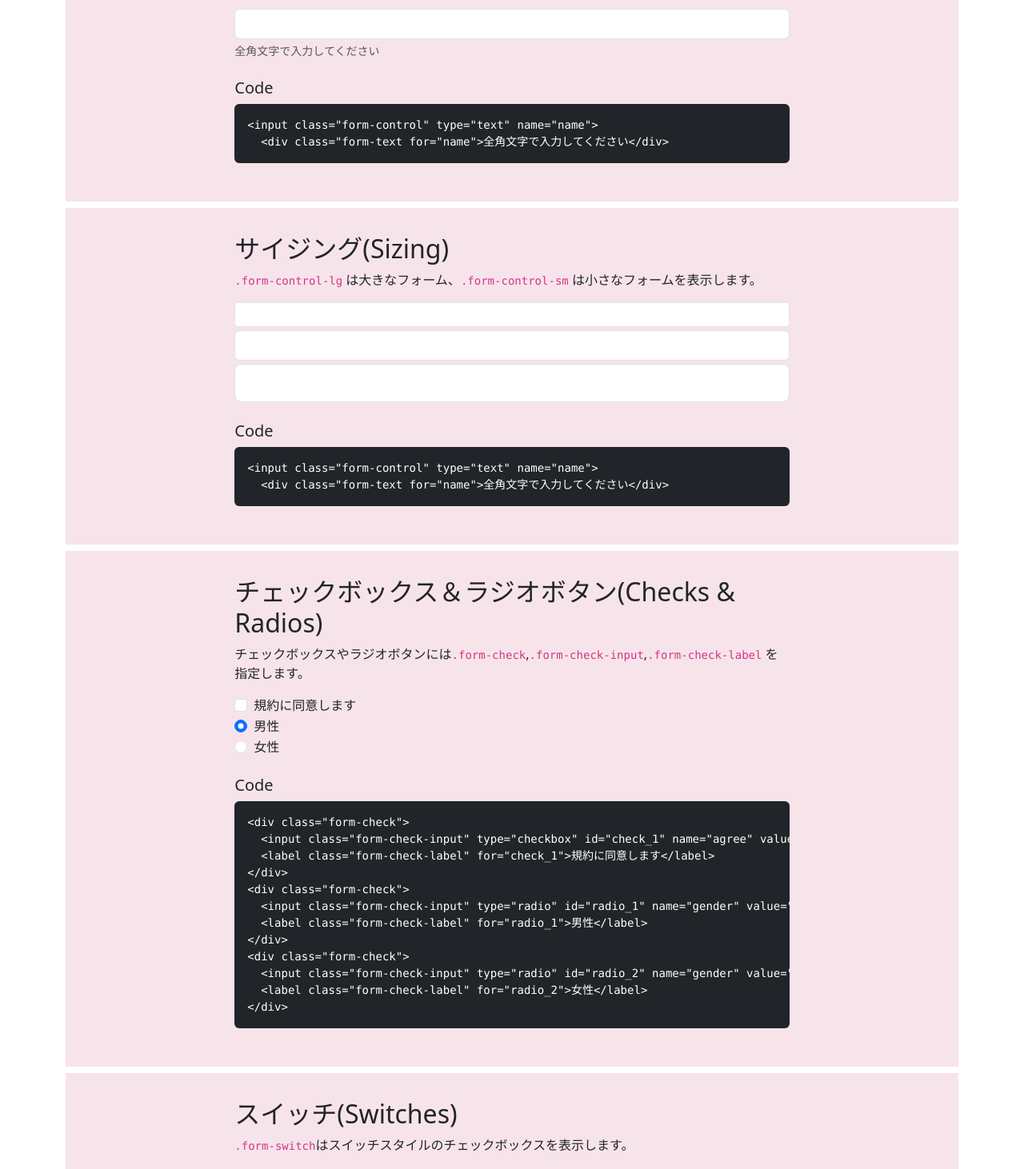
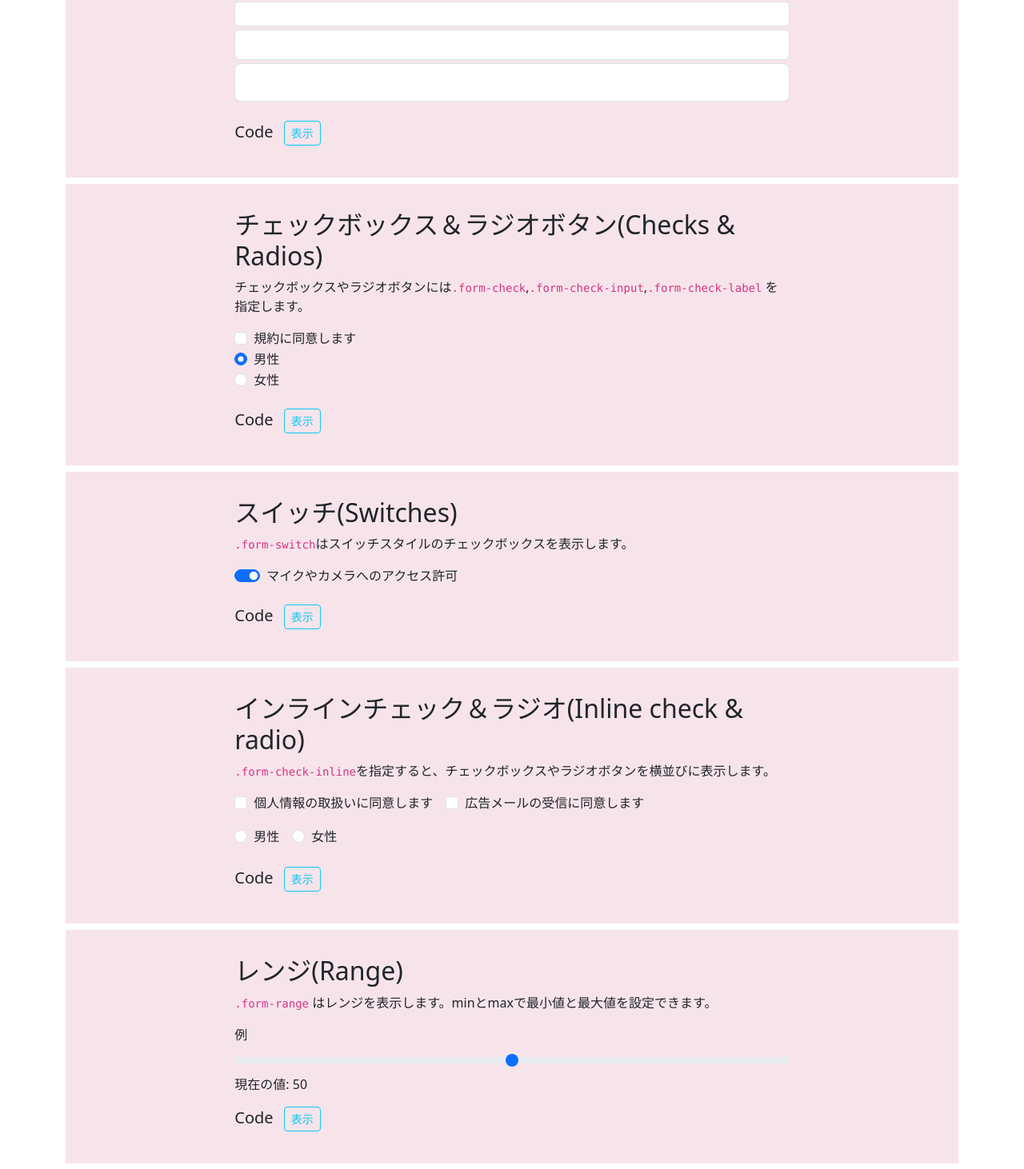
Before and after one commit to yyytatakahashi/vue-study, a Vue app: page /bootforms in a window 1280 px wide. Shown: the part 920-2382 px from the top of the page at 80% size. Built offline with nearby package versions, Linux system fonts and the light colour scheme.

Commit message:
codeの表示ビジブル追加。 レンジ（form-range）の追加。

```diff
--- a/src/views/BootFormsView.vue
+++ b/src/views/BootFormsView.vue
@@ -21,8 +21,13 @@
             <router-link to="/bootmenu" class="btn btn-primary button"> 登録 </router-link>
           </div>
         </form>
-        <h5 class="mt-4">Code</h5>
-        <pre class="bg-dark text-white p-3 rounded"><code>&lt;form&gt;
+        <h5 class="mt-4">
+          Code
+          <button type="button" class="btn btn-sm btn-outline-info ms-2" @click="toggleCode(1)">
+            {{ showCode1 ? '非表示' : '表示' }}
+          </button>
+        </h5>
+        <pre v-if="showCode1" class="bg-dark text-white p-3 rounded"><code>&lt;form&gt;
   &lt;div class="mb-2"&gt;
     &lt;label class="form-label" for="name"&gt;名前&lt;/label&gt;
     &lt;input class="form-control" type="text" name="name" id="name"&gt;
@@ -48,11 +53,17 @@
             <div class="form-text">全角文字で入力してください</div>
           </div>
         </form>
-        <h5 class="mt-4">Code</h5>
+        <h5 class="mt-4">
+          Code
+          <button type="button" class="btn btn-sm btn-outline-info ms-2" @click="toggleCode(2)">
+            {{ showCode2 ? '非表示' : '表示' }}
+          </button>
+        </h5>
         <pre
+          v-if="showCode2"
           class="bg-dark text-white p-3 rounded"
         ><code>&lt;input class="form-control" type="text" name="name"&gt;
-  &lt;div class="form-text for="name"&gt;全角文字で入力してください&lt;/div&gt;
+  &lt;div class="form-text" for="name"&gt;全角文字で入力してください&lt;/div&gt;
 </code></pre>
       </div>
     </div>
@@ -70,11 +81,18 @@
           <input class="form-control mb-1" type="text" />
           <input class="form-control form-control-lg" type="text" />
         </div>
-        <h5 class="mt-4">Code</h5>
+        <h5 class="mt-4">
+          Code
+          <button type="button" class="btn btn-sm btn-outline-info ms-2" @click="toggleCode(3)">
+            {{ showCode3 ? '非表示' : '表示' }}
+          </button>
+        </h5>
         <pre
+          v-if="showCode3"
           class="bg-dark text-white p-3 rounded"
-        ><code>&lt;input class="form-control" type="text" name="name"&gt;
-  &lt;div class="form-text for="name"&gt;全角文字で入力してください&lt;/div&gt;
+        ><code>&lt;input class="form-control form-control-sm" type="text" /&gt;
+&lt;input class="form-control" type="text" /&gt;
+&lt;input class="form-control form-control-lg" type="text" /&gt;
 </code></pre>
       </div>
     </div>
@@ -108,8 +126,16 @@
           <input class="form-check-input" type="radio" id="radio_2" name="gender" value="female" />
           <label class="form-check-label" for="radio_2">女性</label>
         </div>
-        <h5 class="mt-4">Code</h5>
-        <pre class="bg-dark text-white p-3 rounded"><code>&lt;div class="form-check"&gt;
+        <h5 class="mt-4">
+          Code
+          <button type="button" class="btn btn-sm btn-outline-info ms-2" @click="toggleCode(4)">
+            {{ showCode4 ? '非表示' : '表示' }}
+          </button>
+        </h5>
+        <pre
+          v-if="showCode4"
+          class="bg-dark text-white p-3 rounded"
+        ><code>&lt;div class="form-check"&gt;
   &lt;input class="form-check-input" type="checkbox" id="check_1" name="agree" value="yes" /&gt;
   &lt;label class="form-check-label" for="check_1"&gt;規約に同意します&lt;/label&gt;
 &lt;/div&gt;
@@ -141,7 +167,27 @@
           />
           <label class="form-check-label" for="switch_1">マイクやカメラへのアクセス許可</label>
         </div>
-        <h5 class="mt-4">Code</h5>
+        <h5 class="mt-4">
+          Code
+          <button type="button" class="btn btn-sm btn-outline-info ms-2" @click="toggleCode(5)">
+            {{ showCode5 ? '非表示' : '表示' }}
+          </button>
+        </h5>
+        <pre
+          v-if="showCode5"
+          class="bg-dark text-white p-3 rounded"
+        ><code>&lt;div class="form-check form-switch"&gt;
+  &lt;input
+    class="form-check-input"
+    type="checkbox"
+    id="switch_1"
+    name="kyoka"
+    value="yes"
+    checked
+  /&gt;
+  &lt;label class="form-check-label" for="switch_1"&gt;マイクやカメラへのアクセス許可&lt;/label&gt;
+&lt;/div&gt;
+</code></pre>
       </div>
     </div>
   </div>
@@ -193,14 +239,135 @@
             <label class="form-check-label" for="radio_4">女性</label>
           </div>
         </div>
-        <h5 class="mt-4">Code</h5>
+        <h5 class="mt-4">
+          Code
+          <button type="button" class="btn btn-sm btn-outline-info ms-2" @click="toggleCode(6)">
+            {{ showCode6 ? '非表示' : '表示' }}
+          </button>
+        </h5>
+        <pre
+          v-if="showCode6"
+          class="bg-dark text-white p-3 rounded"
+        ><code>&lt;div class="form-check form-check-inline"&gt;
+  &lt;input
+    class="form-check-input"
+    type="checkbox"
+    id="agree_info"
+    name="agree[]"
+    value="info"
+  /&gt;
+  &lt;label class="form-check-label" for="agree_info"&gt;個人情報の取扱いに同意します&lt;/label&gt;
+&lt;/div&gt;
+&lt;div class="form-check form-check-inline"&gt;
+  &lt;input
+    class="form-check-input"
+    type="checkbox"
+    id="agree_mail"
+    name="agree[]"
+    value="mail"
+  /&gt;
+  &lt;label class="form-check-label" for="agree_mail"&gt;広告メールの受信に同意します&lt;/label&gt;
+&lt;/div&gt;
+
+&lt;div class="form-check form-check-inline"&gt;
+  &lt;input class="form-check-input" type="radio" id="radio_3" name="gender" value="male" /&gt;
+  &lt;label class="form-check-label" for="radio_3"&gt;男性&lt;/label&gt;
+&lt;/div&gt;
+&lt;div class="form-check form-check-inline"&gt;
+  &lt;input
+    class="form-check-input"
+    type="radio"
+    id="radio_4"
+    name="gender"
+    value="female"
+  /&gt;
+  &lt;label class="form-check-label" for="radio_4"&gt;女性&lt;/label&gt;
+&lt;/div&gt;
+</code></pre>
+      </div>
+    </div>
+  </div>
+  <div class="bootforms mb-2">
+    <div class="row">
+      <div class="col-lg-8 mx-auto">
+        <h2 class="mb-2">レンジ(Range)</h2>
+        <p class=""><code>.form-range</code> はレンジを表示します。minとmaxで最小値と最大値を設定できます。</p>
+        <div class="mb-2">
+          <label class="form-label">例</label>
+          <input
+            class="form-range"
+            type="range"
+            id="range_1"
+            v-model="rangeValue"
+            min="0"
+            max="100"
+          />
+          <div>現在の値: {{ rangeValue }}</div>
+        </div>
+        <h5 class="mt-3">
+          Code
+          <button type="button" class="btn btn-sm btn-outline-info ms-2" @click="toggleCode(7)">
+            {{ showCode7 ? '非表示' : '表示' }}
+          </button>
+        </h5>
+        <pre
+          v-if="showCode7"
+          class="bg-dark text-white p-3 rounded"
+        ><code>&lt;label class="form-label"&gt;例&lt;/label&gt;
+&lt;input class="form-range" type="range" id="range_1" /&gt;
+</code></pre>
       </div>
     </div>
   </div>
 </template>
-<script>
-export default {
-  name: 'bootForms',
+<script setup>
+import { ref } from 'vue'
+
+/**
+ * コードブロックの表示・非表示を管理するリアクティブな状態
+ */
+const showCode1 = ref(false)
+const showCode2 = ref(false)
+const showCode3 = ref(false)
+const showCode4 = ref(false)
+const showCode5 = ref(false)
+const showCode6 = ref(false)
+const showCode7 = ref(false)
+
+// レンジの値を管理するリアクティブ変数
+const rangeValue = ref(50) // 初期値50
+
+/**
+ * 指定された番号のコードブロックの表示状態を切り替える
+ * @param {number} num - 切り替えるコードブロックの番号
+ */
+function toggleCode(num) {
+  switch (num) {
+    case 1:
+      showCode1.value = !showCode1.value
+      break
+    case 2:
+      showCode2.value = !showCode2.value
+      break
+    case 3:
+      showCode3.value = !showCode3.value
+      break
+    case 4:
+      showCode4.value = !showCode4.value
+      break
+    case 5:
+      showCode5.value = !showCode5.value
+      break
+    case 6:
+      showCode6.value = !showCode6.value
+      break
+    case 7:
+      showCode7.value = !showCode7.value
+      break
+    default:
+      // 無効な番号は何もしない
+      break
+  }
 }
 </script>
 <style scoped>
```
